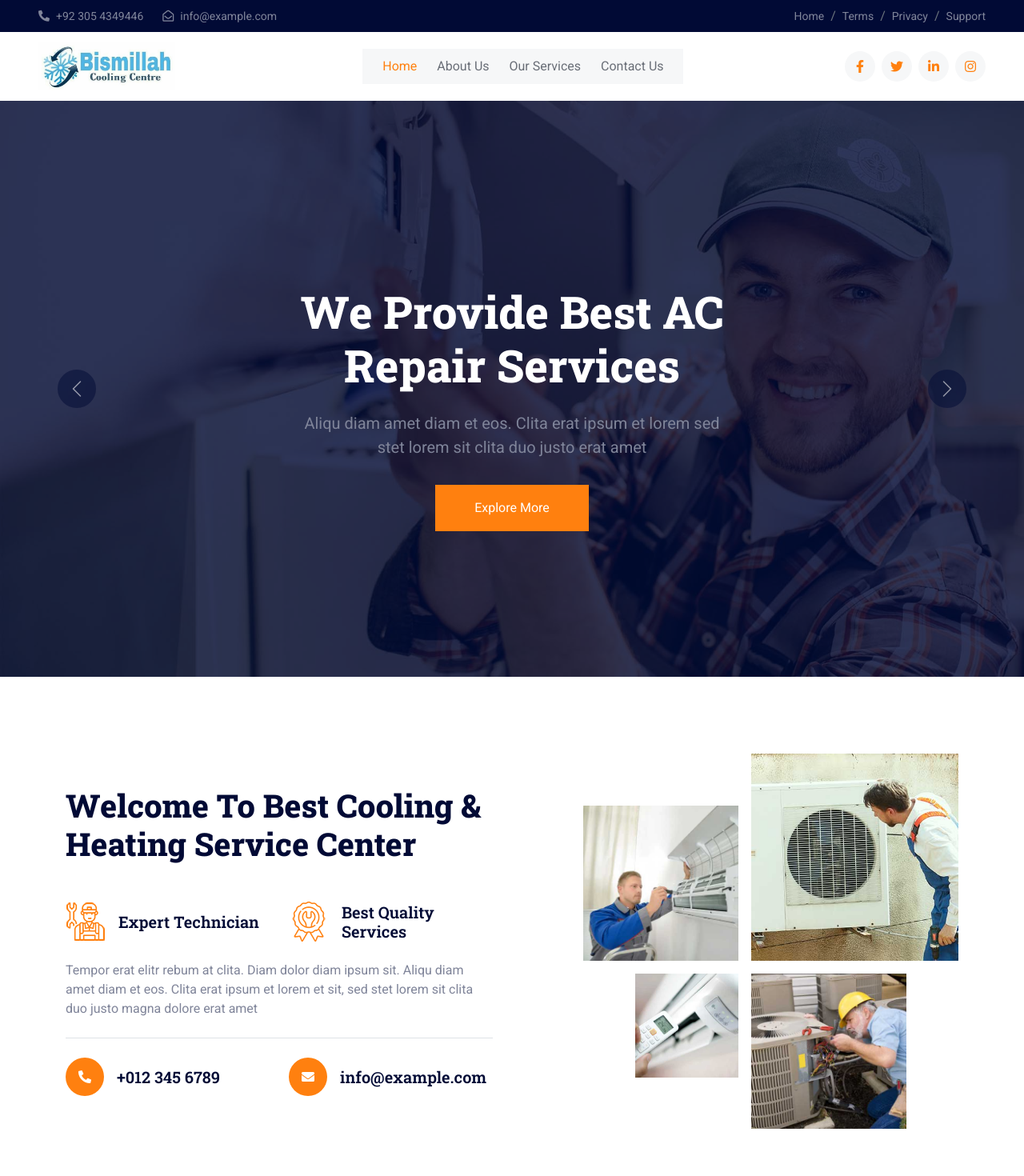
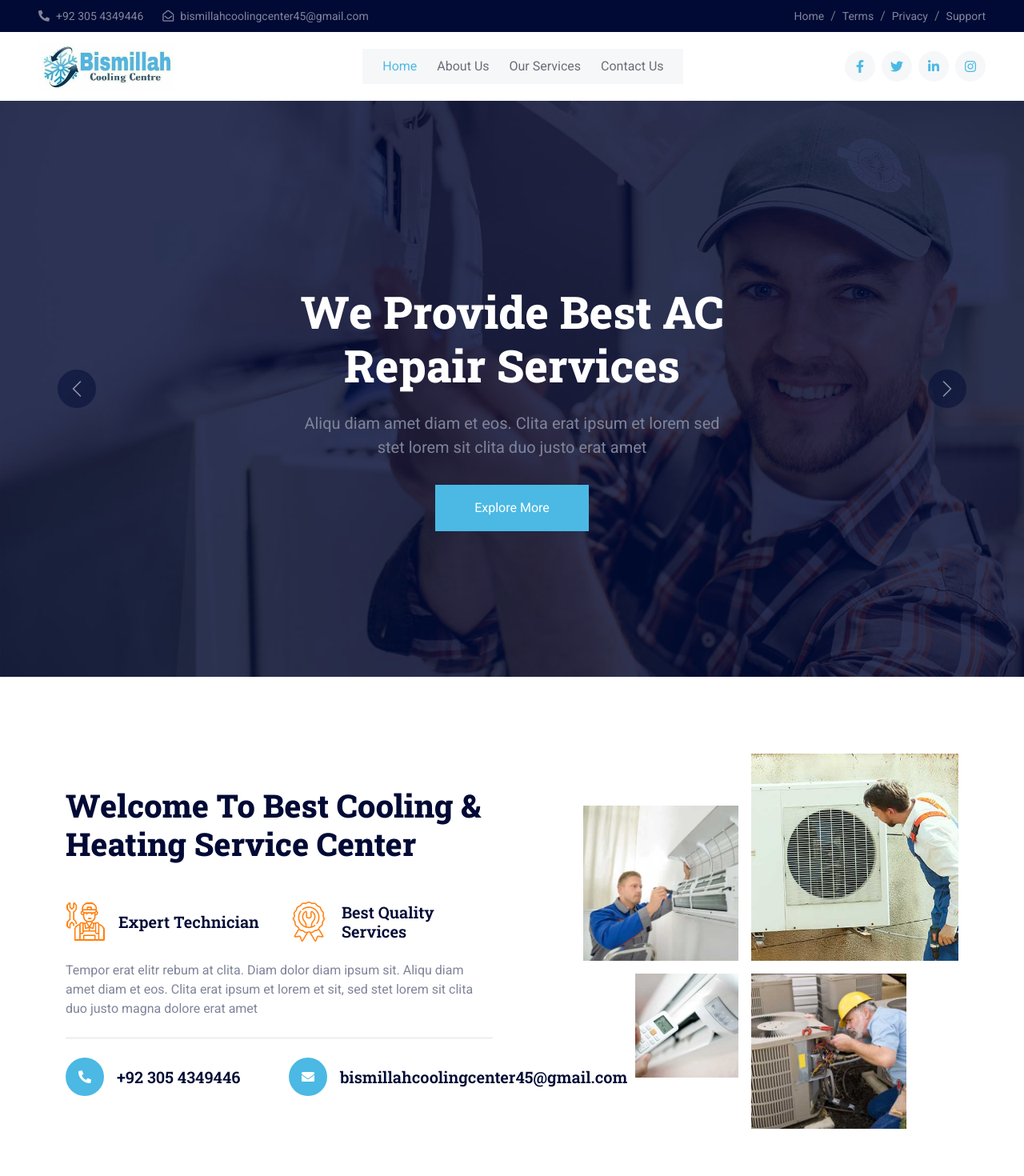
Before and after one commit to NumanArshad/cooling-center, a Next.js app: page / in a window 1280 px wide. Shown: the top 1470 px of the page at 80% size. Built offline with nearby package versions, Linux system fonts and the light colour scheme.

Commit message:
Features: active link class, contact/address and email update, and theme color

```diff
--- a/components/layouts/footer.tsx
+++ b/components/layouts/footer.tsx
@@ -1,3 +1,4 @@
+import Link from 'next/link'
 import React from 'react'
 
 export const CustomFooter = () => {
@@ -5,7 +6,7 @@ export const CustomFooter = () => {
         <div className="container py-5">
             <div className="row g-5">
                 <div className="col-md-6">
-                    <h1 className="text-white mb-4"><img className="img-fluid me-3" src="img/icon/icon-02-light.png" alt="" />AirCon</h1>
+                    <h1 className="text-white mb-4"><img className="img-fluid me-3" style={{ "height": "3rem" }} src="img/business-logo.jpeg" alt="" /></h1>
                     <span>Diam dolor diam ipsum sit. Aliqu diam amet diam et eos. Clita erat ipsum et lorem et sit, sed stet lorem sit clita. Diam dolor diam ipsum sit. Aliqu diam amet diam et eos. Clita erat ipsum et lorem et sit.</span>
                 </div>
                 <div className="col-md-6">
@@ -16,27 +17,27 @@ export const CustomFooter = () => {
                         <button type="button" className="btn btn-primary py-2 px-3 position-absolute top-0 end-0 mt-2 me-2">SignUp</button>
                     </div>
                 </div>
-                <div className="col-lg-3 col-md-6">
+                <div className="col-lg-4 col-md-6">
                     <h5 className="text-light mb-4">Get In Touch</h5>
-                    <p><i className="fa fa-map-marker-alt me-3" />123 Street, New York, USA</p>
-                    <p><i className="fa fa-phone-alt me-3" />+012 345 67890</p>
-                    <p><i className="fa fa-envelope me-3" />info@example.com</p>
+                    <p><i className="fa fa-map-marker-alt me-3" />Khokher Chowk, Near Emporium Mall,Johar Town 54782, Punjāb, Lahore, Pakistan</p>
+                    <p><i className="fa fa-phone-alt me-3" />+92 305 43494460</p>
+                    <p className='d-flex align-items-center'><i className="fa fa-envelope me-3 " />bismillahcoolingcenter45@gmail.com</p>
                 </div>
-                <div className="col-lg-3 col-md-6">
+                <div className="col-lg-4 col-md-6">
                     <h5 className="text-light mb-4">Our Services</h5>
                     <a className="btn btn-link" href="">AC Installation</a>
                     <a className="btn btn-link" href="">Cooling Services</a>
                     <a className="btn btn-link" href="">Heating Services</a>
                     <a className="btn btn-link" href="">Annual Inspections</a>
                 </div>
-                <div className="col-lg-3 col-md-6">
+                <div className="col-lg-4 col-md-6">
                     <h5 className="text-light mb-4">Quick Links</h5>
-                    <a className="btn btn-link" href="">About Us</a>
-                    <a className="btn btn-link" href="">Contact Us</a>
-                    <a className="btn btn-link" href="">Our Services</a>
+                    <Link className="btn btn-link" href="/about-us">About Us</Link>
+                    <Link className="btn btn-link" href="/contact-us">Contact Us</Link>
+                    <Link className="btn btn-link" href="/services">Our Services</Link>
                     <a className="btn btn-link" href="">Terms &amp; Condition</a>
                 </div>
-                <div className="col-lg-3 col-md-6">
+                {/* <div className="col-lg-3 col-md-6">
                     <h5 className="text-light mb-4">Follow Us</h5>
                     <div className="d-flex">
                         <a className="btn btn-square rounded-circle me-1" href=""><i className="fab fa-twitter" /></a>
@@ -44,19 +45,19 @@ export const CustomFooter = () => {
                         <a className="btn btn-square rounded-circle me-1" href=""><i className="fab fa-youtube" /></a>
                         <a className="btn btn-square rounded-circle me-1" href=""><i className="fab fa-linkedin-in" /></a>
                     </div>
-                </div>
+                </div> */}
             </div>
         </div>
         <div className="container-fluid copyright">
             <div className="container">
                 <div className="row">
-                    <div className="col-md-6 text-center text-md-start mb-3 mb-md-0">
-                        © <a href="#">Your Site Name</a>, All Right Reserved.
+                    <div className="text-center  mb-3 mb-md-0">
+                        © <a href="#">Bismillah Cooling Center</a>, All Right Reserved.
                     </div>
-                    <div className="col-md-6 text-center text-md-end">
-                        {/*/*** This template is free as long as you keep the footer author’s credit link/attribution link/backlink. If you'd like to use the template without the footer author’s credit link/attribution link/backlink, you can purchase the Credit Removal License from "https://htmlcodex.com/credit-removal". Thank you for your support. *** /*/}
-                        Designed By <a href="https://htmlcodex.com">HTML Codex</a>  Distributed by <a href="https://themewagon.com">ThemeWagon</a>
-                    </div>
+                    {/* <div className="col-md-6 text-center text-md-end"> */}
+                    {/*/*** This template is free as long as you keep the footer author’s credit link/attribution link/backlink. If you'd like to use the template without the footer author’s credit link/attribution link/backlink, you can purchase the Credit Removal License from "https://htmlcodex.com/credit-removal". Thank you for your support. *** /*/}
+                    {/* Designed By <a href="https://htmlcodex.com">HTML Codex</a>  Distributed by <a href="https://themewagon.com">ThemeWagon</a>
+                    </div> */}
                 </div>
             </div>
         </div>
--- a/components/layouts/header.tsx
+++ b/components/layouts/header.tsx
@@ -1,7 +1,9 @@
 import Link from 'next/link'
+import { useRouter } from 'next/router'
 import React from 'react'
 
 export const CustomHeader = () => {
+    const route = useRouter()
     return (
         <>
             {/* Spinner start */}
@@ -20,7 +22,7 @@ export const CustomHeader = () => {
                         </div>
                         <div className="h-100 d-inline-flex align-items-center me-4">
                             <small className="far fa-envelope-open me-2"></small>
-                            <small>info@example.com</small>
+                            <small>bismillahcoolingcenter45@gmail.com</small>
                         </div>
                     </div>
                     <div className="col-lg-5 px-5 text-end">
@@ -45,9 +47,9 @@ export const CustomHeader = () => {
                 </button>
                 <div className="collapse navbar-collapse" id="navbarCollapse">
                     <div className="navbar-nav mx-auto bg-light pe-4 py-3 py-lg-0">
-                        <Link href="/" className="nav-item nav-link active">Home</Link>
-                        <Link href="about-us" className="nav-item nav-link">About Us</Link>
-                        <Link href="/services" className="nav-item nav-link">Our Services</Link>
+                        <Link href="/" className={`nav-item nav-link ${route.pathname === "/" ? `active` : ``}`}>Home</Link>
+                        <Link href="/about-us" className={`nav-item nav-link ${route.pathname === "/about-us" ? `active` : ``}`}>About Us</Link>
+                        <Link href="/services" className={`nav-item nav-link ${route.pathname === "/services" ? `active` : ``}`}>Our Services</Link>
                         {/* <div className="nav-item dropdown">
                             <a href="#" className="nav-link dropdown-toggle" data-bs-toggle="dropdown">Pages</a>
                             <div className="dropdown-menu bg-light border-0 m-0">
@@ -58,7 +60,7 @@ export const CustomHeader = () => {
                                 <a href="404.html" className="dropdown-item">404 Page</a>
                             </div>
                         </div> */}
-                        <Link href="/contact-us" className="nav-item nav-link">Contact Us</Link>
+                        <Link href="/contact-us" className={`nav-item nav-link ${route.pathname === "/contact-us" ? `active` : ``}`}>Contact Us</Link>
                     </div>
                     <div className="h-100 d-lg-inline-flex align-items-center d-none">
                         <a className="btn btn-square rounded-circle bg-light text-primary me-2" href=""><i className="fab fa-facebook-f"></i></a>
--- a/pages/about-us/index.tsx
+++ b/pages/about-us/index.tsx
@@ -36,15 +36,15 @@ const Aboutus = ({ showPageHeader = true }: Props) => {
                                                 <div className="btn-lg-square bg-primary rounded-circle me-3">
                                                     <i className="fa fa-phone-alt text-white" />
                                                 </div>
-                                                <h5 className="mb-0">+012 345 6789</h5>
+                                                <h5 className="mb-0">+92 305 4349446</h5>
                                             </div>
                                         </div>
                                         <div className="col-sm-6">
                                             <div className="d-flex align-items-center">
-                                                <div className="btn-lg-square bg-primary rounded-circle me-3">
+                                                <div className="btn-lg-square bg-primary rounded-circle me-3 aspect-ratio-default">
                                                     <i className="fa fa-envelope text-white" />
                                                 </div>
-                                                <h5 className="mb-0">info@example.com</h5>
+                                                <h5 className="mb-0">bismillahcoolingcenter45@gmail.com</h5>
                                             </div>
                                         </div>
                                     </div>
--- a/pages/contact-us/index.tsx
+++ b/pages/contact-us/index.tsx
@@ -78,13 +78,14 @@ const ContactUs = () => {
                         <div className="position-relative overflow-hidden h-100">
                             <iframe
                                 className="position-relative w-100 h-100"
-                                src="https://www.google.com/maps/embed?pb=!1m18!1m12!1m3!1d3001156.4288297426!2d-78.01371936852176!3d42.72876761954724!2m3!1f0!2f0!3f0!3m2!1i1024!2i768!4f13.1!3m3!1m2!1s0x4ccc4bf0f123a5a9%3A0xddcfc6c1de189567!2sNew%20York%2C%20USA!5e0!3m2!1sen!2sbd!4v1603794290143!5m2!1sen!2sbd"
+                                src="https://www.google.com/maps/embed?pb=!1m18!1m12!1m3!1d3403.049776401754!2d74.264072575493!3d31.46781687423809!2m3!1f0!2f0!3f0!3m2!1i1024!2i768!4f13.1!3m3!1m2!1s0x391903d4d940f12b%3A0xdb8c83f6699d5226!2sEmporium%20Mall!5e0!3m2!1sen!2s!4v1699129113110!5m2!1sen!2s"
                                 frameBorder={0}
                                 style={{ minHeight: 450, border: 0 }}
                                 allowFullScreen={true}
                                 aria-hidden="false"
                                 tabIndex={0}
                             />
+
                         </div>
                     </div>
                 </div>
--- a/styles/css/style.css
+++ b/styles/css/style.css
@@ -1,6 +1,7 @@
 /********** Template CSS **********/
 :root {
-    --primary: #FF800F;
+    /* #4BB9E4; */
+    --primary:#4BB9E4;
     --secondary: #001064;
     --light: #F6F7F8;
     --dark: #010A35;
@@ -14,6 +15,9 @@
     z-index: 99;
 }
 
+.aspect-ratio-default {
+    aspect-ratio: 1/1;
+}
 
 /*** Spinner ***/
 #spinner {
--- a/styles/scss/bootstrap.scss
+++ b/styles/scss/bootstrap.scss
@@ -1,6 +1,6 @@
 /******* Customized Bootstrap ********/
 
-$primary: #FF800F;
+$primary: #4BB9E4; //#4BB9E4;
 $secondary: #001064;
 $light: #F6F7F8;
 $dark: #010A35;
```
Also changed, not shown: styles/css/bootstrap.min.css.
